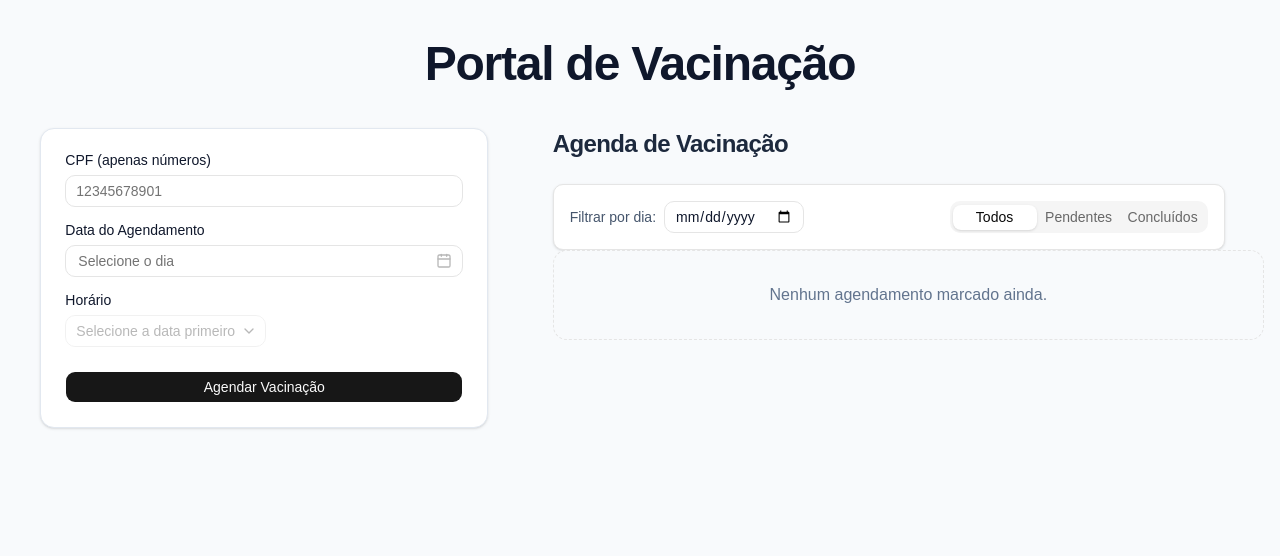
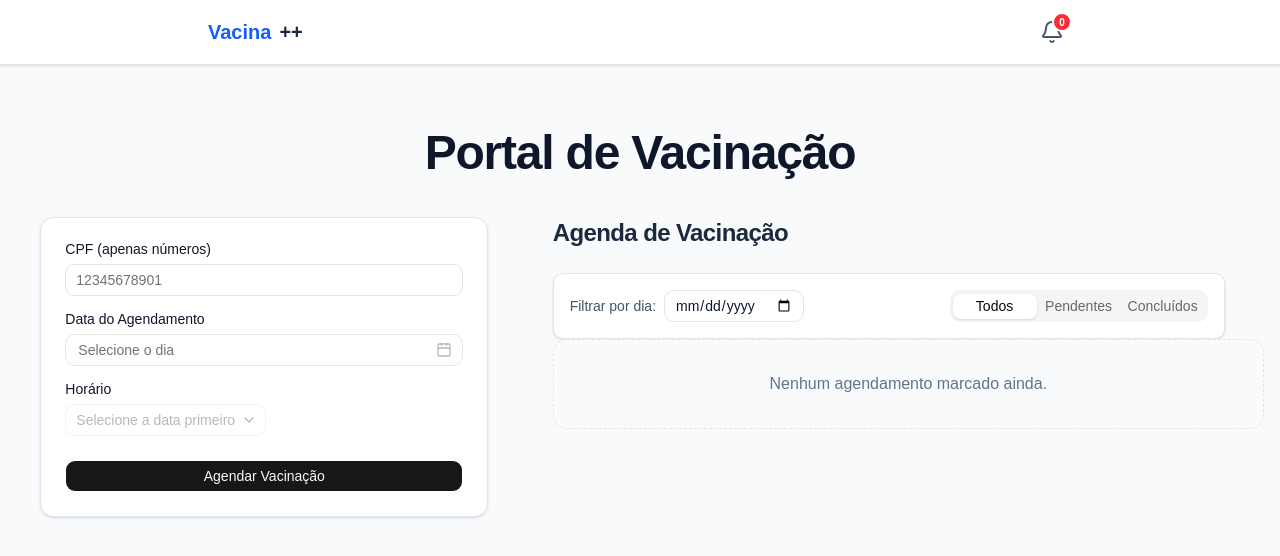
Before and after one commit to dOrsiDDD/vacinacao-frontend, a React (Vite) app: page / in a window 1280 px wide. Shown: the top 556 px of the page. Built offline with nearby package versions, Linux system fonts and the light colour scheme.

Commit message:
ADD: Implementa icone de notificação com o número de agendamentos pendentes
#20

```diff
--- a/src/App.tsx
+++ b/src/App.tsx
@@ -1,4 +1,5 @@
 import { Toaster } from "@/components/ui/sonner"
+import { Header } from "@/components/Header/Header"
 import { ModalSucesso } from "./components/Modal/ModalSucesso";
 import { ModalCancelamento } from "./components/Modal/ModalCancelamento"
 import { AgendamentoForm } from './components/AgendamentoForm/AgendamentoForm';
@@ -10,6 +11,7 @@ export default function App() {
     // container mx-auto centraliza o conteúdo
     // p-8 adiciona padding nas laterais e topo
     <div className="min-h-screen bg-slate-50 antialiased text-slate-900">
+      <Header />
       <main className="container mx-auto py-10 px-4">
         <header className="mb-10 text-center">
           <h1 className="text-4xl font-extrabold tracking-tight lg:text-5xl mb-2">
--- /dev/null
+++ b/src/components/Header/Header.tsx
@@ -0,0 +1,32 @@
+import { useAgendamentoStore } from '../../store/useAgendamentoStore';
+import { Bell } from 'lucide-react'; // Ícone de sino do Lucide
+
+export function Header() {
+  const { agendamentos } = useAgendamentoStore();
+
+  // Calcula quantos agendamentos estão pendentes
+  const totalPendentes = agendamentos.filter(
+    (agendamento) => agendamento.realizado === false || agendamento.realizado === undefined
+  ).length;
+
+  return (
+    <header className="w-full bg-white border-b shadow-sm mb-6">
+      <div className="max-w-4xl mx-auto px-4 h-16 flex items-center justify-between">
+
+        <h1 className="text-xl font-bold text-slate-800 flex items-center gap-2">
+          <span className="text-blue-600">Vacina</span>++
+        </h1>
+
+        <div className="relative cursor-pointer hover:bg-slate-100 p-2 rounded-full transition-colors">
+          <Bell className="w-6 h-6 text-slate-600" />
+                    {totalPendentes >= 0 && (
+            <span className="absolute top-0 right-0 flex items-center justify-center w-5 h-5 text-[10px] font-bold text-white bg-red-500 border-2 border-white rounded-full">
+              {totalPendentes > 99 ? '99+' : totalPendentes}
+            </span>
+          )}
+        </div>
+
+      </div>
+    </header>
+  );
+}
```
